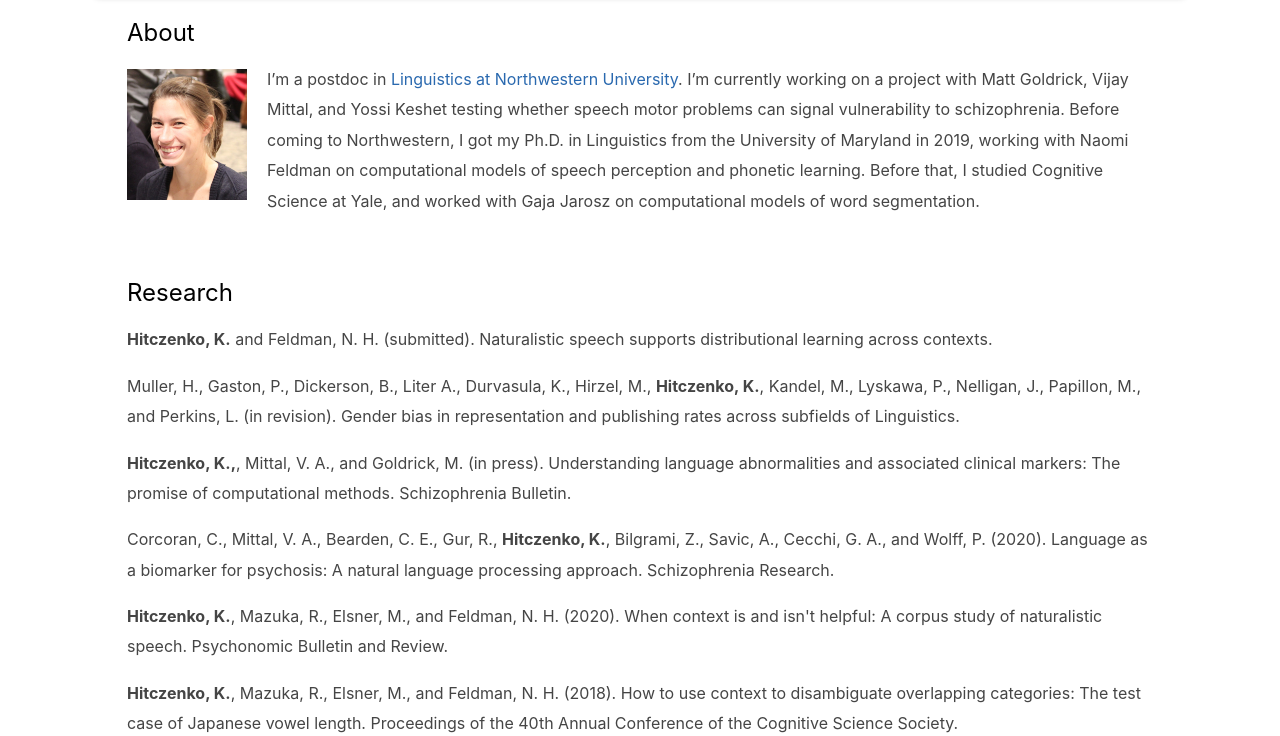
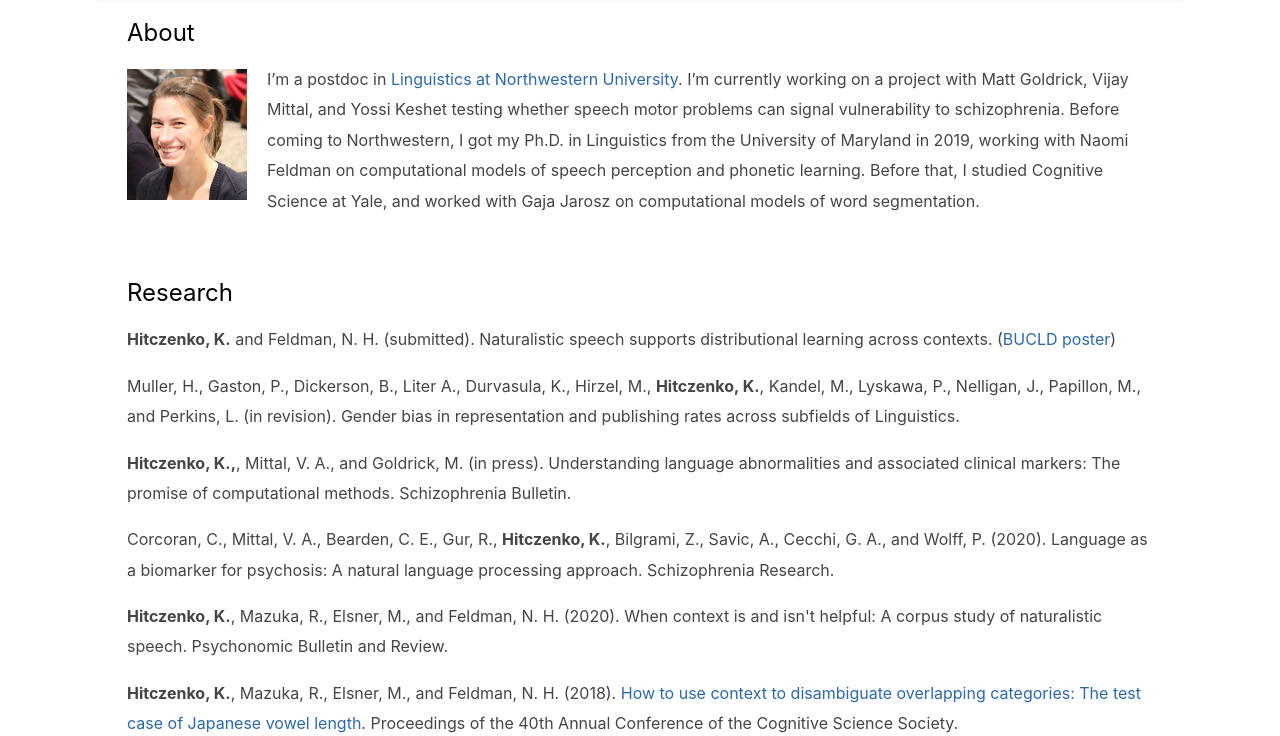
Before and after one commit to khitczenko/khitczenko.github.io, a plain HTML site: page index.html in a window 1280 px wide. Shown: the part 64-800 px from the top of the page. Drawn offline with nearby package versions, Linux system fonts and the light colour scheme; some packages are replaced by stand-ins of ours; a script that the page names is missing.

Commit message:
Update index.html

```diff
--- a/index.html
+++ b/index.html
@@ -164,7 +164,7 @@
     <!-- Div for content, with optional image -->
     <div style="width:95%; margin:auto;">
 
-	    <p><b>Hitczenko, K.</b> and Feldman, N. H. (submitted). Naturalistic speech supports distributional learning across contexts.</p>
+	    <p><b>Hitczenko, K.</b> and Feldman, N. H. (submitted). Naturalistic speech supports distributional learning across contexts. (<a href="ContextualDL@BUCLD.pdf">BUCLD poster</a>)</p>
 
 	    <p>Muller, H., Gaston, P., Dickerson, B., Liter A., Durvasula, K., Hirzel, M., <b>Hitczenko, K.</b>, Kandel, M., Lyskawa, P., Nelligan, J., Papillon, M., and Perkins, L. (in revision). Gender bias in representation and publishing rates across subfields of Linguistics.</p>
 
@@ -174,7 +174,7 @@
 
 	    <p><b>Hitczenko, K.</b>, Mazuka, R., Elsner, M., and Feldman, N. H. (2020). When context is and isn't helpful: A corpus study of naturalistic speech. Psychonomic Bulletin and Review.</p>
 
-	    <p><b>Hitczenko, K.</b>, Mazuka, R., Elsner, M., and Feldman, N. H. (2018). How to use context to disambiguate overlapping categories: The test case of Japanese vowel length. Proceedings of the 40th Annual Conference of the Cognitive Science Society.</p>
+	    <p><b>Hitczenko, K.</b>, Mazuka, R., Elsner, M., and Feldman, N. H. (2018). <a href="Context.pdf">How to use context to disambiguate overlapping categories: The test case of Japanese vowel length</a>. Proceedings of the 40th Annual Conference of the Cognitive Science Society.</p>
 
 	    <p>Antetomaso, S., Miyazawa, K., Feldman, N. H., Elsner, M., <b>Hitczenko, K.</b>, and Mazuka, R. (2017). <a href="RealLexDist.pdf">Modeling phonetic category learning from natural acoustic data</a>. Proceedings of the 41st Boston University Conference on Language Development.</p>
 
```
